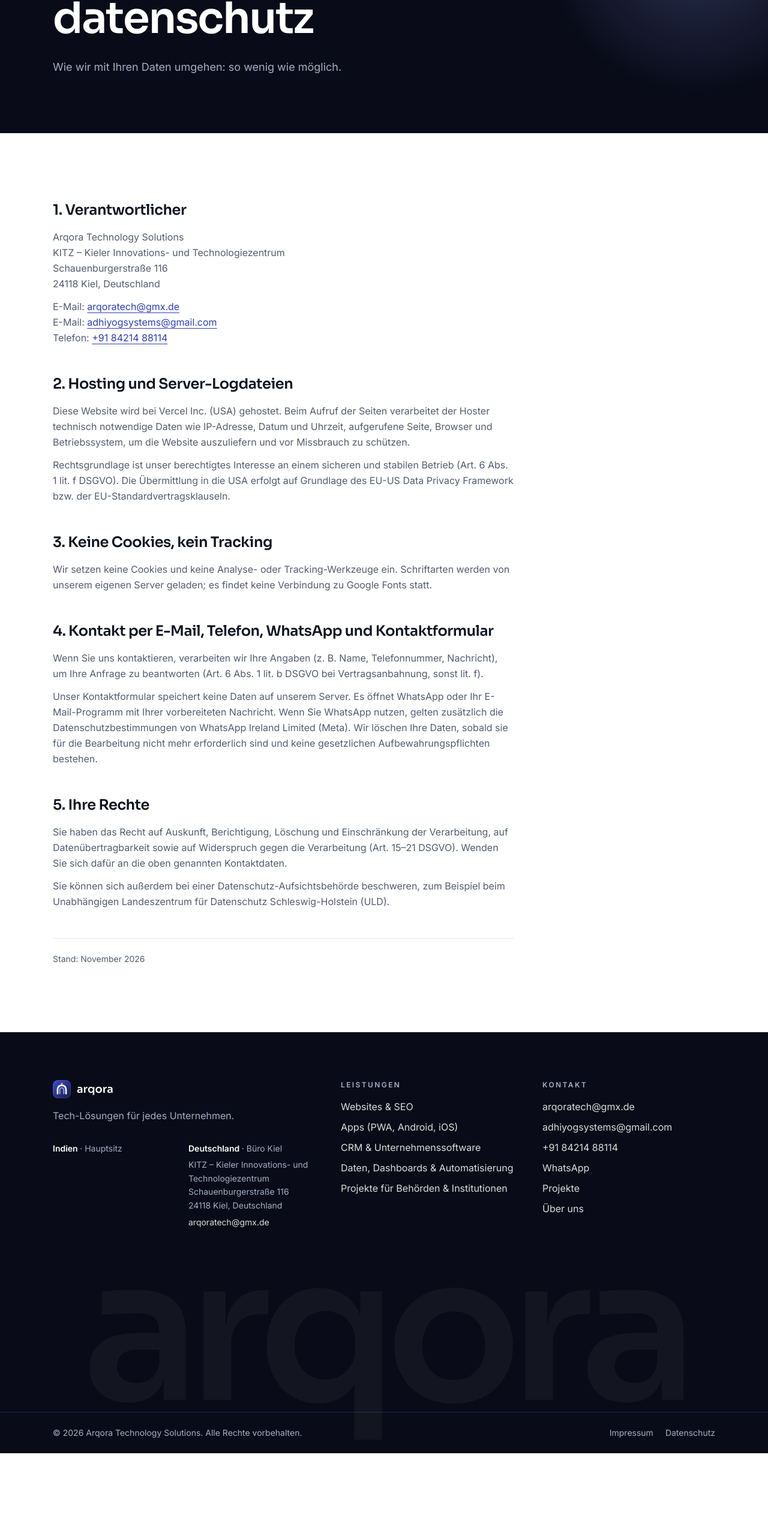
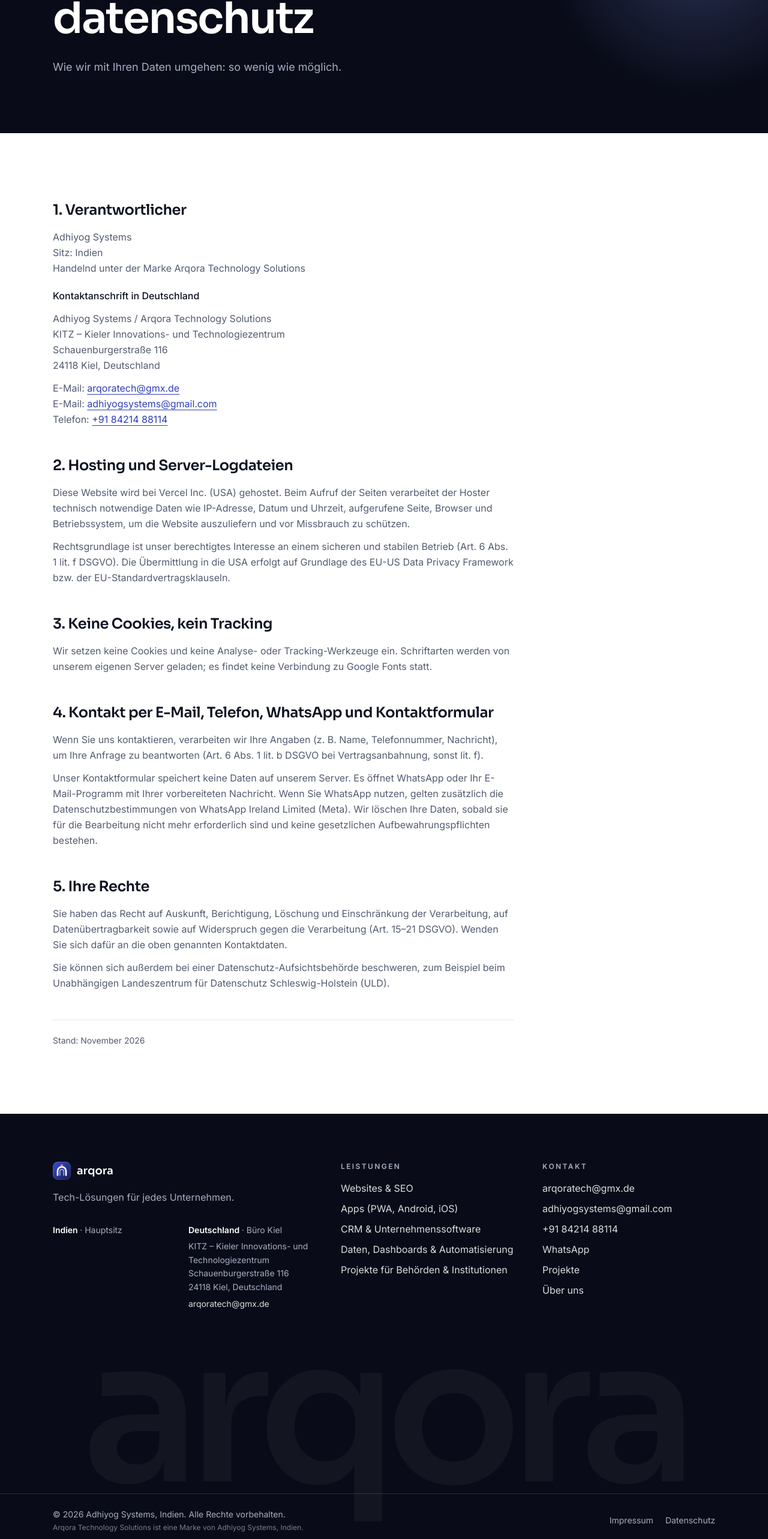
Before and after one commit to adhiyogsystems/arqora-website, a Next.js app: page /de/privacy in a window 1280 px wide. Shown: the part 223-2789 px from the top of the page at 60% size. Before the commit the page ends 2646 px from the top, so only its background shows below. Built offline with nearby package versions, Linux system fonts and the light colour scheme; no server answers.

Commit message:
Name Adhiyog Systems (India) as the legal operator; Indian law and jurisdiction
Co-Authored-By: Claude Opus 5.5 <noreply@anthropic.com>

```diff
--- a/src/components/Footer.tsx
+++ b/src/components/Footer.tsx
@@ -5,7 +5,7 @@ import { liveServices } from "@/data/services";
 import type { Lang } from "@/i18n/config";
 import { localePath } from "@/i18n/config";
 import { dict } from "@/i18n/dict";
-import { offices, primaryEmail, site, siteText, telHref, whatsappLink } from "@/lib/site";
+import { legal, offices, primaryEmail, site, siteText, telHref, whatsappLink } from "@/lib/site";
 
 export function Footer({ lang }: { lang: Lang }) {
   const t = dict[lang].footer;
@@ -77,7 +77,14 @@ export function Footer({ lang }: { lang: Lang }) {
 
       <div className="border-t border-night-line">
         <div className="mx-auto flex max-w-6xl flex-col gap-3 px-5 py-6 text-sm text-mute sm:flex-row sm:items-center sm:justify-between sm:px-6">
-          <span>© {new Date().getFullYear()} {site.name}. {t.rights}</span>
+          <span>
+            © {new Date().getFullYear()} {legal.operator}, {legal.operatorCountry[lang]}. {t.rights}
+            <span className="mt-1 block text-xs text-mute/70">
+              {lang === "de"
+                ? `${site.name} ist eine Marke von ${legal.operator}, ${legal.operatorCountry.de}.`
+                : `${site.name} is a brand of ${legal.operator}, ${legal.operatorCountry.en}.`}
+            </span>
+          </span>
           <span className="flex gap-5">
             <Link href={localePath(lang, "/impressum")} className="hover:text-white">{t.impressum}</Link>
             <Link href={localePath(lang, "/privacy")} className="hover:text-white">{t.privacy}</Link>
--- a/src/components/RootDocument.tsx
+++ b/src/components/RootDocument.tsx
@@ -4,7 +4,7 @@ import { Inter, Sora } from "next/font/google";
 import { Footer } from "@/components/Footer";
 import { Header } from "@/components/Header";
 import type { Lang } from "@/i18n/config";
-import { offices, site, siteText, siteUrl } from "@/lib/site";
+import { legal, offices, site, siteText, siteUrl } from "@/lib/site";
 import "@/app/globals.css";
 
 const inter = Inter({ variable: "--font-inter", subsets: ["latin"] });
@@ -34,6 +34,8 @@ function orgJsonLd(lang: Lang) {
     "@type": "Organization",
     name: site.name,
     alternateName: site.shortName,
+    legalName: legal.operator,
+    parentOrganization: { "@type": "Organization", name: legal.operator, address: { "@type": "PostalAddress", addressCountry: "IN" } },
     slogan: siteText[lang].tagline,
     url: siteUrl.toString(),
     description: siteText[lang].description,
--- a/src/lib/site.ts
+++ b/src/lib/site.ts
@@ -42,6 +42,9 @@ export const siteText: Record<Lang, { tagline: string; description: string; loca
  * the name of the owner or legal representative. Empty fields are hidden.
  */
 export const legal = {
+  /** The legal entity behind the Arqora brand. All legal matters are handled under Indian jurisdiction. */
+  operator: "Adhiyog Systems",
+  operatorCountry: { en: "India", de: "Indien" } as Record<Lang, string>,
   /** Owner or authorised representative, e.g. "Dr. Firstname Lastname". */
   owner: "",
   /** e.g. "Sole proprietorship (India)" or "Private Limited Company (India)". */
--- a/src/views/legal.tsx
+++ b/src/views/legal.tsx
@@ -43,6 +43,20 @@ const Lines = ({ lines }: { lines: string[] }) => (
   </p>
 );
 
+/** The legal entity: Adhiyog Systems, India, trading as Arqora Technology Solutions. */
+function operatorLines(lang: Lang): string[] {
+  const de = lang === "de";
+  return [
+    legal.operator,
+    ...(legal.legalForm[lang] ? [legal.legalForm[lang]] : []),
+    `${de ? "Sitz" : "Registered office"}: ${legal.operatorCountry[lang]}`,
+    de ? `Handelnd unter der Marke ${site.name}` : `Trading as ${site.name}`,
+  ];
+}
+
+/** Postal address in Germany, addressed to the legal entity. */
+const kielAddress = (lang: Lang) => [`${legal.operator} / ${site.name}`, ...germanOffice.lines[lang].slice(1)];
+
 function contactBlock(lang: Lang) {
   const emails = [germanOffice.email, site.email].filter(Boolean) as string[];
   return (
@@ -71,7 +85,7 @@ export const impressumMeta = (lang: Lang) =>
 
 export function ImpressumView({ lang }: { lang: Lang }) {
   const de = lang === "de";
-  const company = [site.name, ...(legal.legalForm[lang] ? [legal.legalForm[lang]] : []), de ? "Sitz: Indien" : "Registered office: India"];
+  const company = operatorLines(lang);
   const sections: Section[] = [
     {
       h: de ? "Angaben gemäß § 5 DDG" : "Information according to § 5 DDG (German Digital Services Act)",
@@ -79,7 +93,7 @@ export function ImpressumView({ lang }: { lang: Lang }) {
         <>
           <Lines lines={company} />
           <p className="pt-2 font-medium text-ink">{de ? "Kontaktanschrift in Deutschland" : "Contact address in Germany"}</p>
-          <Lines lines={germanOffice.lines[lang]} />
+          <Lines lines={kielAddress(lang)} />
         </>
       ),
     },
@@ -108,6 +122,16 @@ export function ImpressumView({ lang }: { lang: Lang }) {
           },
         ]
       : []),
+    {
+      h: de ? "Anwendbares Recht und Gerichtsstand" : "Governing law and jurisdiction",
+      body: (
+        <p>
+          {de
+            ? `Für alle Rechtsangelegenheiten im Zusammenhang mit dieser Website und unseren Leistungen gilt das Recht der Republik Indien. Gerichtsstand ist, soweit gesetzlich zulässig, Indien. Zwingende Verbraucherschutzvorschriften des Landes, in dem Verbraucher ihren gewöhnlichen Aufenthalt haben, bleiben unberührt.`
+            : `All legal matters relating to this website and our services are governed by the laws of the Republic of India, and the courts of India have jurisdiction to the extent permitted by law. Mandatory consumer protection rules of the country where a consumer lives remain unaffected.`}
+        </p>
+      ),
+    },
     {
       h: de ? "Verbraucherstreitbeilegung" : "Consumer dispute resolution",
       body: (
@@ -154,7 +178,9 @@ export function PrivacyView({ lang }: { lang: Lang }) {
           h: "1. Verantwortlicher",
           body: (
             <>
-              <Lines lines={germanOffice.lines.de} />
+              <Lines lines={operatorLines("de")} />
+              <p className="pt-2 font-medium text-ink">Kontaktanschrift in Deutschland</p>
+              <Lines lines={kielAddress("de")} />
               {contactBlock("de")}
             </>
           ),
@@ -222,7 +248,9 @@ export function PrivacyView({ lang }: { lang: Lang }) {
           h: "1. Controller",
           body: (
             <>
-              <Lines lines={germanOffice.lines.en} />
+              <Lines lines={operatorLines("en")} />
+              <p className="pt-2 font-medium text-ink">Contact address in Germany</p>
+              <Lines lines={kielAddress("en")} />
               {contactBlock("en")}
             </>
           ),
```
